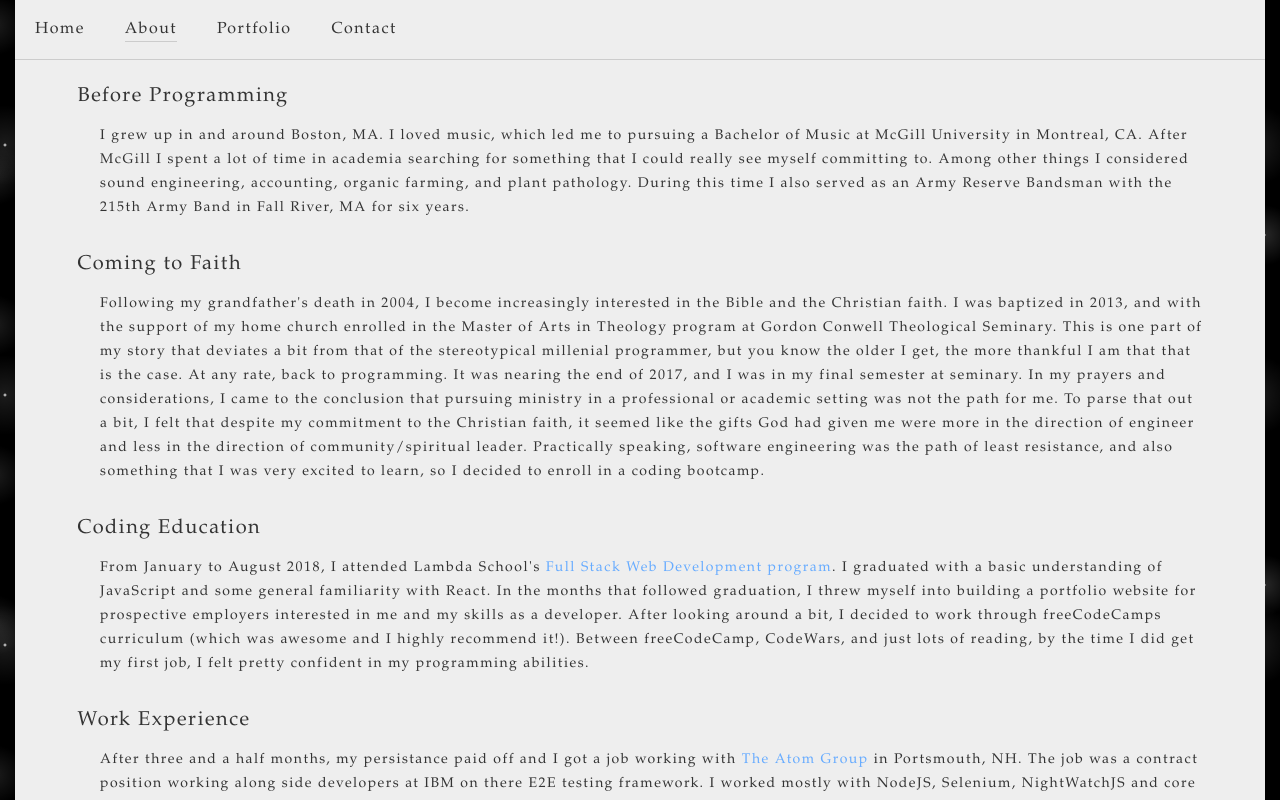
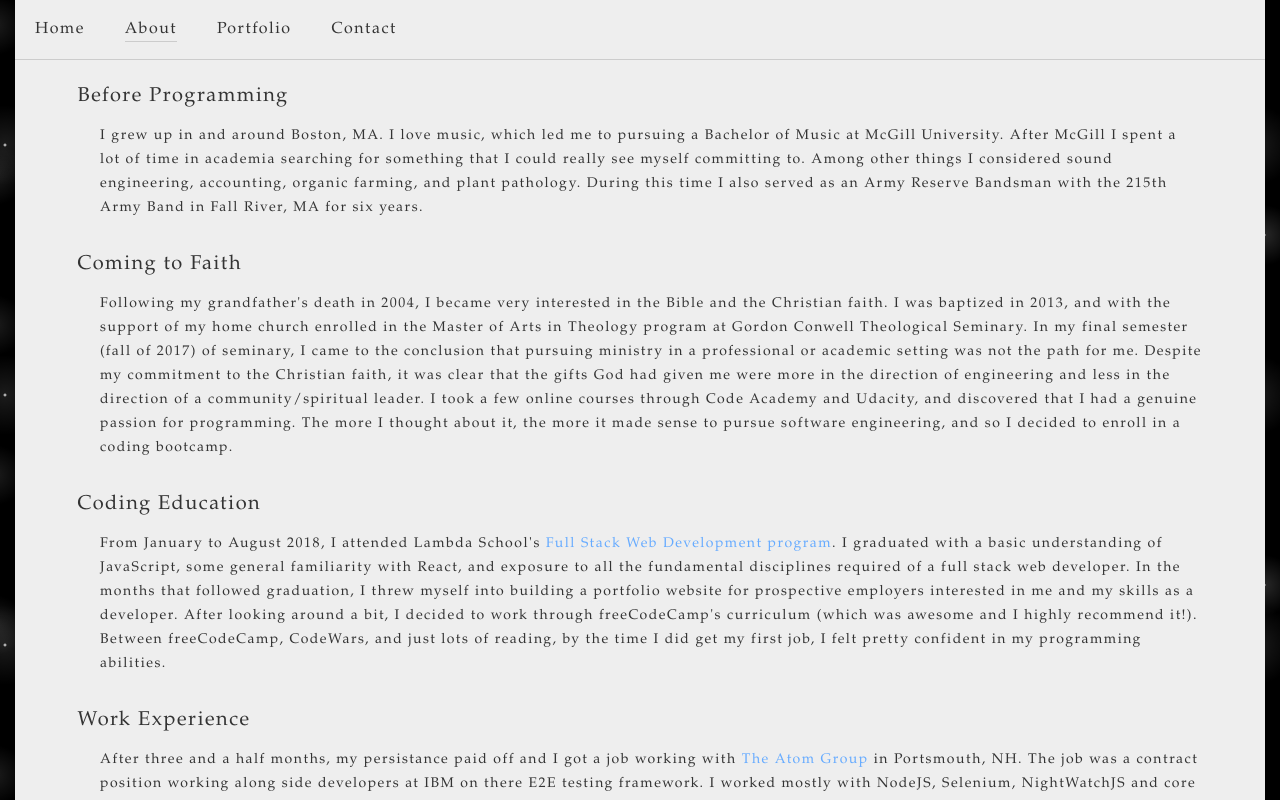
Before and after one commit to waltersgwoodward/portfolio, a React (Create React App) app: page /about in a window 1280 px wide. Shown: the top 800 px of the page. Built offline with nearby package versions, Linux system fonts and the light colour scheme.

Commit message:
Bio updates - formats some scss files - removes some unnecessary/unused classes/files from scss

```diff
--- a/src/components/About/Bio.js
+++ b/src/components/About/Bio.js
@@ -8,7 +8,7 @@ class Bio extends PureComponent {
                 <div className='page'>
                     <div className='page-paragraph__wrap'>
                         <div className="page-paragraph__header">Before Programming</div>
-                        <div className="page__paragraph">I grew up in and around Boston, MA. I loved music, which led me to pursuing a Bachelor of Music at McGill University in Montreal, CA.
+                        <div className="page__paragraph">I grew up in and around Boston, MA. I love music, which led me to pursuing a Bachelor of Music at McGill University.
 After McGill I spent a lot of time in academia searching for something that I could really see myself committing to.
 Among other things I considered sound engineering, accounting, organic farming, and plant pathology.
 During this time I also served as an Army Reserve Bandsman with the 215th Army Band in Fall River, MA for six years.
@@ -16,22 +16,20 @@ During this time I also served as an Army Reserve Bandsman with the 215th Army B
                     </div>
                     <div className='page-paragraph__wrap'>
                         <div className="page-paragraph__header">Coming to Faith</div>
-                        <div className="page__paragraph">Following my grandfather's death in 2004, I become increasingly interested in the Bible and the Christian faith.
+                        <div className="page__paragraph">Following my grandfather's death in 2004, I became very interested in the Bible and the Christian faith.
 I was baptized in 2013, and with the support of my home church enrolled in the Master of Arts in Theology program at Gordon Conwell Theological Seminary.
-This is one part of my story that deviates a bit from that of the stereotypical millenial programmer, but you know the older I get, the more thankful I am that that is the case.
-At any rate, back to programming.
-It was nearing the end of 2017, and I was in my final semester at seminary.
-In my prayers and considerations, I came to the conclusion that pursuing ministry in a professional or academic setting was not the path for me.
-To parse that out a bit, I felt that despite my commitment to the Christian faith, it seemed like the gifts God had given me were more in the direction of engineer and less in the direction of community/spiritual leader.
-Practically speaking, software engineering was the path of least resistance, and also something that I was very excited to learn, so I decided to enroll in a coding bootcamp.
+In my final semester (fall of 2017) of seminary, I came to the conclusion that pursuing ministry in a professional or academic setting was not the path for me.
+Despite my commitment to the Christian faith, it was clear that the gifts God had given me were more in the direction of engineering and less in the direction of a community/spiritual leader.
+I took a few online courses through Code Academy and Udacity, and discovered that I had a genuine passion for programming.
+The more I thought about it, the more it made sense to pursue software engineering, and so I decided to enroll in a coding bootcamp.
                         </div>
                     </div>
                     <div className="page-paragraph__wrap">
                         <div className="page-paragraph__header">Coding Education</div>
                         <div className="page__paragraph">From January to August 2018, I attended Lambda School's <a className="cards-header__link " href="https://lambdaschool.com/courses/full-stack-web-development">Full Stack Web Development program</a>.
-I graduated with a basic understanding of JavaScript and some general familiarity with React.
+I graduated with a basic understanding of JavaScript, some general familiarity with React, and exposure to all the fundamental disciplines required of a full stack web developer.
 In the months that followed graduation, I threw myself into building a portfolio website for prospective employers interested in me and my skills as a developer.
-After looking around a bit, I decided to work through freeCodeCamps curriculum (which was awesome and I highly recommend it!). Between freeCodeCamp, CodeWars, and just lots of reading, by the time I did get my first job, I felt pretty confident in my programming abilities.
+After looking around a bit, I decided to work through freeCodeCamp's curriculum (which was awesome and I highly recommend it!). Between freeCodeCamp, CodeWars, and just lots of reading, by the time I did get my first job, I felt pretty confident in my programming abilities.
                         </div>
                     </div>
                     <div className="page-paragraph__wrap">
--- a/src/components/Portfolio/Cards.js
+++ b/src/components/Portfolio/Cards.js
@@ -84,7 +84,7 @@ class Cards extends Component {
                         :
                         <Fragment>
                         <div className="page__paragraph">Below is a short list of some projects that I have built and am able to share publically. Unfortunately,
-                        I am not able to show most of the work I have done in the last year and a half, as it has been on internal/private application for a proprietary software company.&nbsp;
+                        I am not able to show most of the work I have done in the last year and a half, as it has been on an internal/private application for a proprietary software company.&nbsp;
                         <NavLink
                         className='cards-header__link'
                         to='/contact'
--- a/src/css/index.css
+++ b/src/css/index.css
@@ -58,10 +58,6 @@ input:focus {
   outline-color: #8798c5;
 }
 
-.text__highlight {
-  color: #66abff;
-}
-
 .page {
   padding-top: 60px;
   min-height: 100vh;
@@ -86,6 +82,10 @@ input:focus {
 .page-paragraph__header {
   font-size: 20px;
   padding: 1rem 0px;
+}
+
+.page-paragraph__header .page-paragraph__header {
+  font-size: 16px;
 }
 
 .page__paragraph {
@@ -172,13 +172,13 @@ input:focus {
   padding: 100px 0px;
   border: 1px solid #ccc;
   border-width: 0px 1px 0px 0px;
-  animation-name: slide-menu-ubi1kzo;
+  animation-name: slide-menu-uaygjj4;
   animation-duration: 0.2s;
   animation-fill-mode: forwards;
   animation-timing-function: ease-in;
   animation-delay: 0s;
 }
-@keyframes slide-menu-ubi1kzo {
+@keyframes slide-menu-uaygjj4 {
   from {
     width: 0;
   }
@@ -190,14 +190,14 @@ input:focus {
 .dropdown__overlay {
   height: 100%;
   width: 20%;
-  animation-name: fade-in-ubi1kzp;
+  animation-name: fade-in-uaygjjy;
   animation-duration: 0.2s;
   animation-delay: 0.2s;
   animation-fill-mode: forwards;
   animation-timing-function: ease-in;
   background: none;
 }
-@keyframes fade-in-ubi1kzp {
+@keyframes fade-in-uaygjjy {
   from {
     background: none;
   }
@@ -315,6 +315,9 @@ input:focus {
 .card__row {
   display: flex;
   flex-direction: column;
+}
+.card__row--row {
+  flex-direction: row;
 }
 
 .card__row + .card__row:not(:last-child) {
--- a/src/reducers/index.js
+++ b/src/reducers/index.js
@@ -16,7 +16,7 @@ const initialState = {
         },
         "hanidcapped-pets": {
             tool_icons: [faJs],
-            title: "HandicappedPets Wizard Sizer",
+            title: "HandicappedPets SureFit Calculator",
             frontend_tools: "JavaScript, WordPress",
             backend_tools: "PHP",
             database_tools: "mySQL",
@@ -31,7 +31,6 @@ const initialState = {
             text: "A web application that I built to make it easier for prospective employers to look at what I am working on and contact me.",
             code_link: "https://github.com/walterswoodward/portfolio",
         },
-
         // "nine-acre-photography": {
         //     tool_icons: [faLaravel],
         //     title: "Nice Acre Photography",
--- a/src/scss/component/_footer.scss
+++ b/src/scss/component/_footer.scss
@@ -1,4 +1,3 @@
-
 .icon__links {
     display: flex;
     justify-content: center;
@@ -13,7 +12,7 @@
     font-size: $text4;
     padding: 1px;
     text-align: center;
-  color: rgb(#888,0.5);
+    color: rgb(#888, 0.5);
     position: fixed;
     bottom: 0;
     writing-mode: vertical-rl;
--- a/src/scss/component/_text.scss
+++ /dev/null
@@ -1,3 +0,0 @@
-.text__highlight {
-    color: $highlight__color2;
-}
--- a/src/scss/main.scss
+++ b/src/scss/main.scss
@@ -8,7 +8,6 @@
 @import "base/base.scss";
 
 // Component
-@import "component/text";
 @import "component/page";
 @import "component/navbar";
 @import "component/flex";
```
Also changed, not shown: src/scss/component/_image.scss (deleted, +0 -11 lines), src/scss/component/_page.scss (line endings or trailing spaces), 2 other files (tests, documents, lock files or other folders). Lines whose indentation alone changed are shown as unchanged.
